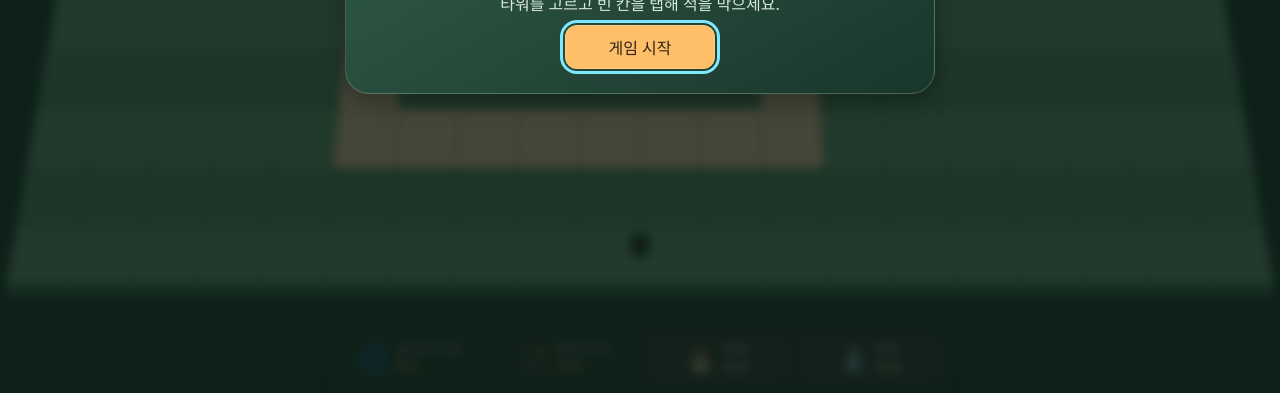
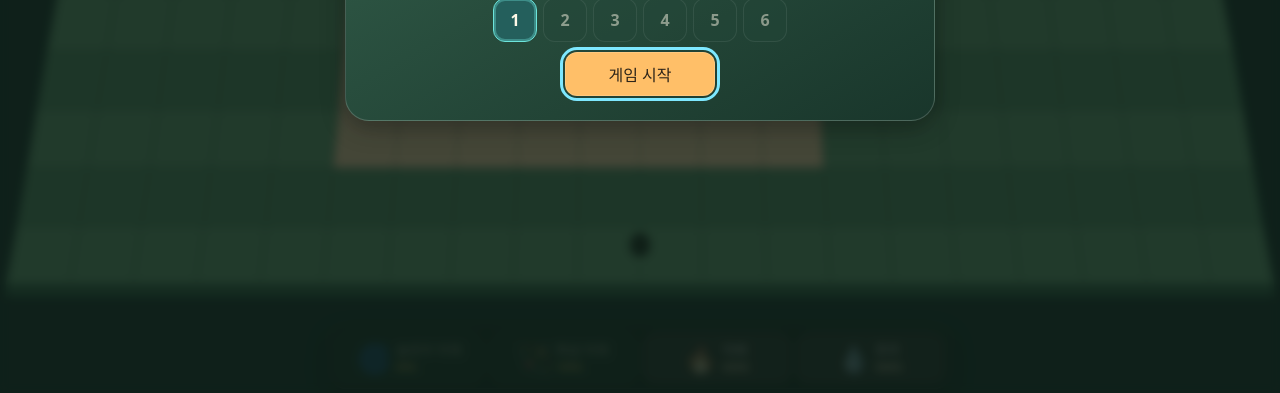
Before and after one commit to loomingsight/huchu-duckbae-tower-defense, a website built with Vite: page index.html in a window 1280 px wide. Shown: the part 407-800 px from the top of the page. Built offline with nearby package versions, Linux system fonts and the light colour scheme.

Commit message:
feat: add stage selection and unlocking

```diff
--- a/src/app/GameApp.ts
+++ b/src/app/GameApp.ts
@@ -12,7 +12,11 @@ import {
 import { createGame } from '../game/simulation/createGame';
 import { placeTower, validateTowerPlacement } from '../game/simulation/placeTower';
 import { updateGame as updateSimulation } from '../game/simulation/updateGame';
-import { getStageDefinition } from '../game/stages/stageCatalog';
+import {
+  getStageDefinition,
+  STAGE_IDS,
+  type StageId,
+} from '../game/stages/stageCatalog';
 import { TOWER_CATALOG, TOWER_TYPES, type TowerType } from '../game/towers/towerCatalog';
 import { calculateGameScore } from '../game/scoring';
 import {
@@ -24,10 +28,12 @@ import {
 import {
   createHud,
   createModalFocusManager,
+  renderStagePicker,
   renderResultPanel,
   renderHud,
   showPlacementActions,
   showStateOverlay,
+  stageActionLabel,
 } from './hud';
 import { isTapGesture, pointerToCell, type ClientPoint } from './input';
 import { guardInitialization, LifecycleScope } from './lifecycle';
@@ -224,6 +230,7 @@ export async function mountGameApp(root: HTMLElement): Promise<GameApp> {
     const hud = createHud(root);
     const storage = browserPreferenceStorage();
     let preferences = loadPreferences(storage);
+    let selectedStageId = preferences.highestUnlockedStage;
     let activePointer: ActivePointer | null = null;
     let invalidTimer = 0;
     let lastHudKey = '';
@@ -332,10 +339,28 @@ export async function mountGameApp(root: HTMLElement): Promise<GameApp> {
       frameEvents.clear();
 
       const body = overlayBody(snapshot);
-      const overlayKey = `${snapshot.phase}|${body}`;
+      const pickerVisible = stateOverlayVisible(snapshot);
+      renderStagePicker(
+        hud,
+        selectedStageId,
+        preferences.highestUnlockedStage,
+        pickerVisible,
+      );
+      const overlayKey = [
+        snapshot.phase,
+        body,
+        snapshot.game.stageId,
+        selectedStageId,
+        preferences.highestUnlockedStage,
+      ].join('|');
       if (overlayKey !== lastOverlayKey) {
         lastOverlayKey = overlayKey;
-        showStateOverlay(hud, snapshot.phase, body);
+        showStateOverlay(
+          hud,
+          snapshot.phase,
+          body,
+          stageActionLabel(snapshot.phase, snapshot.game.stageId, selectedStageId),
+        );
         if (snapshot.phase === 'victory' || snapshot.phase === 'defeat') {
           const stageRecord = stageRecordFor(preferences, snapshot.game.stageId);
           const score = calculateGameScore(
@@ -373,6 +398,7 @@ export async function mountGameApp(root: HTMLElement): Promise<GameApp> {
       });
 
       const hudKey = [
+        snapshot.game.stageId,
         snapshot.game.gold,
         snapshot.game.baseHp,
         snapshot.game.wave.index,
@@ -387,6 +413,7 @@ export async function mountGameApp(root: HTMLElement): Promise<GameApp> {
       if (hudKey !== lastHudKey) {
         lastHudKey = hudKey;
         renderHud(hud, {
+          stageId: snapshot.game.stageId,
           gold: snapshot.game.gold,
           baseHp: snapshot.game.baseHp,
           waveIndex: snapshot.game.wave.index,
@@ -408,7 +435,7 @@ export async function mountGameApp(root: HTMLElement): Promise<GameApp> {
     const scheduler = createAppScheduler(scope, () => runtime.getSnapshot());
     runtime = createGameRuntime({
       scheduler,
-      createGame,
+      createGame: () => createGame(selectedStageId),
       updateGame(game, deltaSeconds) {
         const nextProjectileId = game.nextProjectileId;
         const baseHp = game.baseHp;
@@ -432,6 +459,9 @@ export async function mountGameApp(root: HTMLElement): Promise<GameApp> {
         }, preferences);
         preferences = recorded.preferences;
         newBestScore = recorded.newBestScore;
+        if (outcome === 'victory' && game.stageId < 6) {
+          selectedStageId = (game.stageId + 1) as StageId;
+        }
       },
     });
     scope.add(() => runtime.destroy());
@@ -540,6 +570,19 @@ export async function mountGameApp(root: HTMLElement): Promise<GameApp> {
       const phase = runtime.getSnapshot().phase;
       if (phase === 'ready' || phase === 'victory' || phase === 'defeat') startNewGame();
     });
+    for (const stageId of STAGE_IDS) {
+      scope.listen(hud.stageButtons[stageId], 'click', () => {
+        const phase = runtime.getSnapshot().phase;
+        if (
+          phase !== 'ready'
+          && phase !== 'victory'
+          && phase !== 'defeat'
+        ) return;
+        if (stageId > preferences.highestUnlockedStage) return;
+        selectedStageId = stageId;
+        runtime.renderNow();
+      });
+    }
     scope.listen(hud.pauseButton, 'click', () => {
       unlockAudio();
       if (!runtime.getSnapshot().portraitBlocked) runtime.togglePause();
--- a/src/app/hud.ts
+++ b/src/app/hud.ts
@@ -1,3 +1,8 @@
+import {
+  normalizeStageId,
+  STAGE_IDS,
+  type StageId,
+} from '../game/stages/stageCatalog';
 import { TOWER_CATALOG, TOWER_TYPES, type TowerType } from '../game/towers/towerCatalog';
 
 export const GAME_NAME = '후추덕배 타워 디펜스';
@@ -13,6 +18,7 @@ export const TOWER_CARDS = [
 ] as const;
 
 export type HudViewInput = Readonly<{
+  stageId: StageId;
   gold: number;
   baseHp: number;
   waveIndex: number;
@@ -65,7 +71,8 @@ export function createHudView(input: HudViewInput): HudView {
   const paused = input.phase === 'paused';
   const goldText = wholeNumber(input.gold);
   const baseHpText = wholeNumber(input.baseHp);
-  const waveText = `${wave}/${waveCount}`;
+  const waveStatus = `${wave}/${waveCount}`;
+  const waveText = `S${input.stageId} · ${waveStatus}`;
   const speedText = `${input.speed}×`;
   const isLivePhase = input.phase === 'playing' || input.phase === 'paused';
   return {
@@ -74,7 +81,7 @@ export function createHudView(input: HudViewInput): HudView {
     baseHpText,
     baseHpLabel: `기지 체력 ${baseHpText}`,
     waveText,
-    waveLabel: `현재 웨이브 ${waveText}`,
+    waveLabel: `스테이지 ${input.stageId}, 현재 웨이브 ${waveStatus}`,
     pauseText: paused ? '계속' : '정지',
     pauseLabel: paused ? '게임 계속하기' : '게임 일시정지',
     speedText,
@@ -84,6 +91,42 @@ export function createHudView(input: HudViewInput): HudView {
     hudControlsDisabled: input.portraitBlocked || !isLivePhase,
     towerControlsDisabled: input.portraitBlocked || input.phase !== 'playing',
   };
+}
+
+export type StagePickerItem = Readonly<{
+  id: StageId;
+  selected: boolean;
+  locked: boolean;
+}>;
+
+export function createStagePickerView(
+  selectedStageId: unknown,
+  highestUnlockedStage: unknown,
+): readonly StagePickerItem[] {
+  const selected = normalizeStageId(selectedStageId);
+  const highestUnlocked = normalizeStageId(highestUnlockedStage);
+  return STAGE_IDS.map((id) => ({
+    id,
+    selected: id === selected,
+    locked: id > highestUnlocked,
+  }));
+}
+
+export function stageActionLabel(
+  phase: GamePhase,
+  currentStageId: unknown,
+  selectedStageId: unknown,
+): string {
+  const current = normalizeStageId(currentStageId);
+  const selected = normalizeStageId(selectedStageId);
+  if (phase === 'ready') return '게임 시작';
+  if (phase === 'defeat' && selected === current) return '다시 도전';
+  if (phase === 'victory' && selected === current) return '다시 하기';
+  if (phase === 'victory' && current < 6 && selected === current + 1) {
+    return '다음 스테이지';
+  }
+  if (phase === 'victory' || phase === 'defeat') return `스테이지 ${selected} 시작`;
+  return '잠시만요';
 }
 
 export type ModalFocusTarget = {
@@ -175,6 +218,8 @@ export type HudElements = Readonly<{
   stateOverlay: HTMLElement;
   stateTitle: HTMLElement;
   stateBody: HTMLElement;
+  stagePicker: HTMLElement;
+  stageButtons: Readonly<Record<StageId, HTMLButtonElement>>;
   resultPanel: HTMLElement;
   stateAction: HTMLButtonElement;
 }>;
@@ -192,7 +237,7 @@ export function createHud(root: HTMLElement): HudElements {
         <div class="game-hud__stats">
           <span class="game-stat" data-stat="gold" aria-label="골드 0"><span aria-hidden="true">🪙</span><strong data-hud="gold">0</strong></span>
           <span class="game-stat" data-stat="base-hp" aria-label="기지 체력 20"><span aria-hidden="true">❤️</span><strong data-hud="base-hp">20</strong></span>
-          <span class="game-stat" data-stat="wave" aria-label="현재 웨이브 1/10"><span aria-hidden="true">🌊</span><strong data-hud="wave">1/10</strong></span>
+          <span class="game-stat" data-stat="wave" aria-label="스테이지 1, 현재 웨이브 1/10"><span aria-hidden="true">🌊</span><strong data-hud="wave">S1 · 1/10</strong></span>
         </div>
         <div class="game-hud__controls">
           <button class="game-control icon-control" data-control="pause" type="button" aria-label="게임 일시정지">정지</button>
@@ -227,6 +272,12 @@ export function createHud(root: HTMLElement): HudElements {
           <p class="game-overlay__eyebrow">${GAME_NAME}</p>
           <h1 id="game-state-title" data-state-title>게임 준비 중</h1>
           <p data-state-body>캐릭터를 불러오고 있어요.</p>
+          <div class="stage-picker" data-stage-picker aria-label="스테이지 선택" hidden>
+            ${STAGE_IDS.map((id) => `
+              <button class="game-control stage-picker__button" data-stage-id="${id}"
+                type="button" aria-label="스테이지 ${id}" aria-pressed="false">${id}</button>
+            `).join('')}
+          </div>
           <div class="game-result" data-result-panel hidden></div>
           <button class="game-control game-overlay__action" data-state-action type="button" disabled>잠시만요</button>
         </div>
@@ -238,6 +289,10 @@ export function createHud(root: HTMLElement): HudElements {
     type,
     requiredElement<HTMLButtonElement>(root, `[data-tower="${type}"]`),
   ])) as Record<TowerType, HTMLButtonElement>;
+  const stageButtons = Object.fromEntries(STAGE_IDS.map((id) => [
+    id,
+    requiredElement<HTMLButtonElement>(root, `[data-stage-id="${id}"]`),
+  ])) as Record<StageId, HTMLButtonElement>;
 
   return {
     shell: requiredElement(root, '.game-shell'),
@@ -265,9 +320,28 @@ export function createHud(root: HTMLElement): HudElements {
     stateOverlay: requiredElement(root, '[data-state-overlay]'),
     stateTitle: requiredElement(root, '[data-state-title]'),
     stateBody: requiredElement(root, '[data-state-body]'),
+    stagePicker: requiredElement(root, '[data-stage-picker]'),
+    stageButtons,
     resultPanel: requiredElement(root, '[data-result-panel]'),
     stateAction: requiredElement(root, '[data-state-action]'),
   };
+}
+
+export function renderStagePicker(
+  elements: HudElements,
+  selectedStageId: unknown,
+  highestUnlockedStage: unknown,
+  visible: boolean,
+): void {
+  elements.stagePicker.hidden = !visible;
+  for (const item of createStagePickerView(selectedStageId, highestUnlockedStage)) {
+    const button = elements.stageButtons[item.id];
+    button.disabled = item.locked;
+    button.setAttribute('aria-label', item.locked
+      ? `스테이지 ${item.id} 잠김`
+      : `스테이지 ${item.id}`);
+    button.setAttribute('aria-pressed', String(item.selected));
+  }
 }
 
 export type ResultPanelView = Readonly<{
@@ -373,6 +447,7 @@ export function showStateOverlay(
   elements: HudElements,
   phase: GamePhase,
   body = '',
+  actionLabel?: string,
 ): void {
   const content: Partial<Record<GamePhase, { title: string; action: string }>> = {
     loading: { title: '게임 준비 중', action: '잠시만요' },
@@ -385,6 +460,6 @@ export function showStateOverlay(
   if (state === undefined) return;
   elements.stateTitle.textContent = state.title;
   elements.stateBody.textContent = body;
-  elements.stateAction.textContent = state.action;
+  elements.stateAction.textContent = actionLabel ?? state.action;
   elements.stateAction.disabled = phase === 'loading';
 }
--- a/src/styles.css
+++ b/src/styles.css
@@ -382,6 +382,32 @@ button {
   color: #d8e8dc;
 }
 
+.stage-picker {
+  display: grid;
+  grid-template-columns: repeat(6, 44px);
+  justify-content: center;
+  gap: 6px;
+  margin-top: 10px;
+}
+
+.stage-picker[hidden] {
+  display: none;
+}
+
+.stage-picker__button {
+  min-width: 44px;
+  min-height: 44px;
+  padding: 0;
+  background: var(--md-sys-color-surface-container-high);
+  font-weight: 900;
+}
+
+.stage-picker__button[aria-pressed="true"] {
+  border-color: var(--md-sys-color-primary);
+  background: #245f5c;
+  box-shadow: inset 0 0 0 2px rgba(109, 229, 220, 0.34);
+}
+
 .game-result {
   margin-top: 10px;
 }
```
Also changed, not shown: tests/app/hud.test.ts (+43 -3 lines), tests/scaffold.test.ts (+7 -0 lines).
